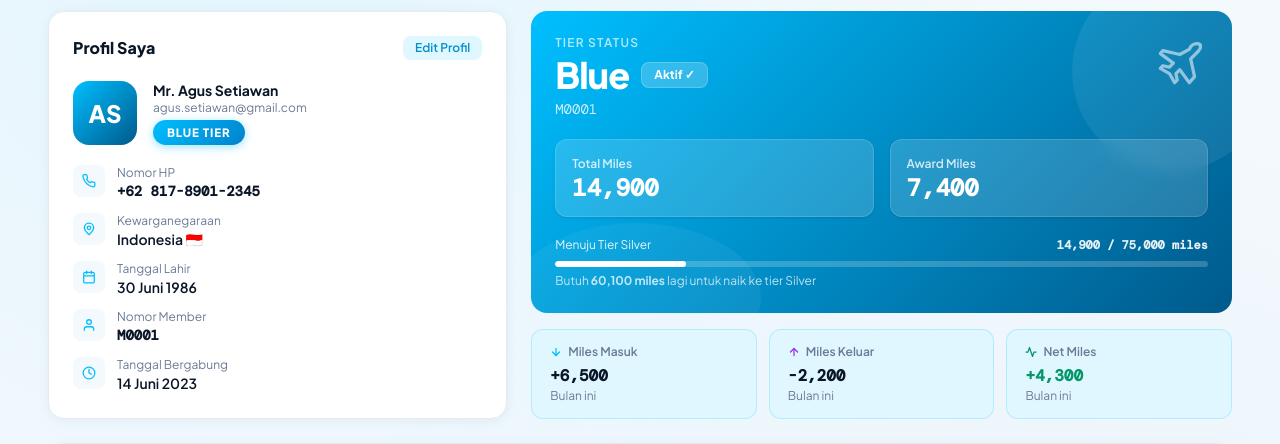
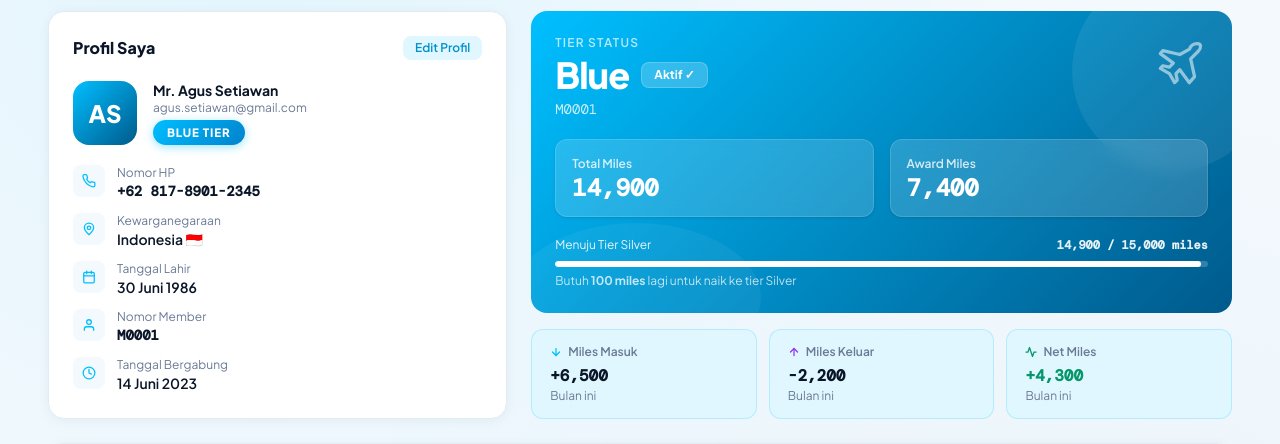
Before and after one commit to Basdat-E12-Babysitter/Aeromiles, a Django app: page /dashboard/member/ in a window 1280 px wide. Shown: the part 364-808 px from the top of the page. Run offline with Django 5.2, Linux system fonts and the light colour scheme; some libraries are stand-ins or nearby versions.

Commit message:
change tier status value

```diff
--- a/dashboard/templates/dashboard/member/dashboard.html
+++ b/dashboard/templates/dashboard/member/dashboard.html
@@ -195,12 +195,12 @@
           <div class="mt-5">
             <div class="flex justify-between text-xs mb-2 opacity-90">
               <span>Menuju Tier Silver</span>
-              <span class="font-semibold mono">14,900 / 75,000 miles</span>
+              <span class="font-semibold mono">14,900 / 15,000 miles</span>
             </div>
             <div class="progress-track">
-              <div class="progress-fill" style="width:20%"></div>
+              <div class="progress-fill" style="width:99%"></div>
             </div>
-            <p class="text-xs opacity-75 mt-1.5">Butuh <span class="font-bold">60,100 miles</span> lagi untuk naik ke tier Silver</p>
+            <p class="text-xs opacity-75 mt-1.5">Butuh <span class="font-bold">100 miles</span> lagi untuk naik ke tier Silver</p>
           </div>
         </div>
       </div>
```
